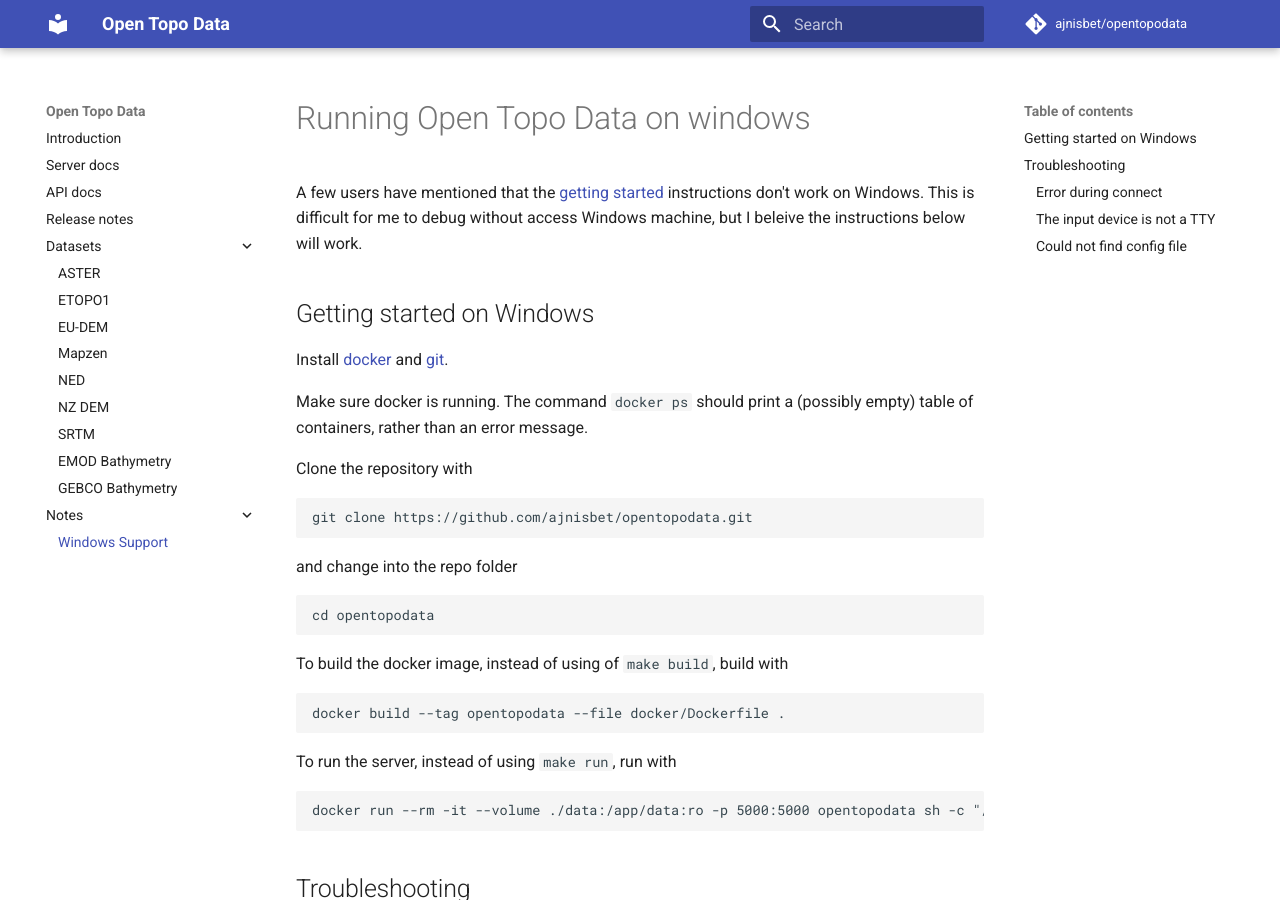
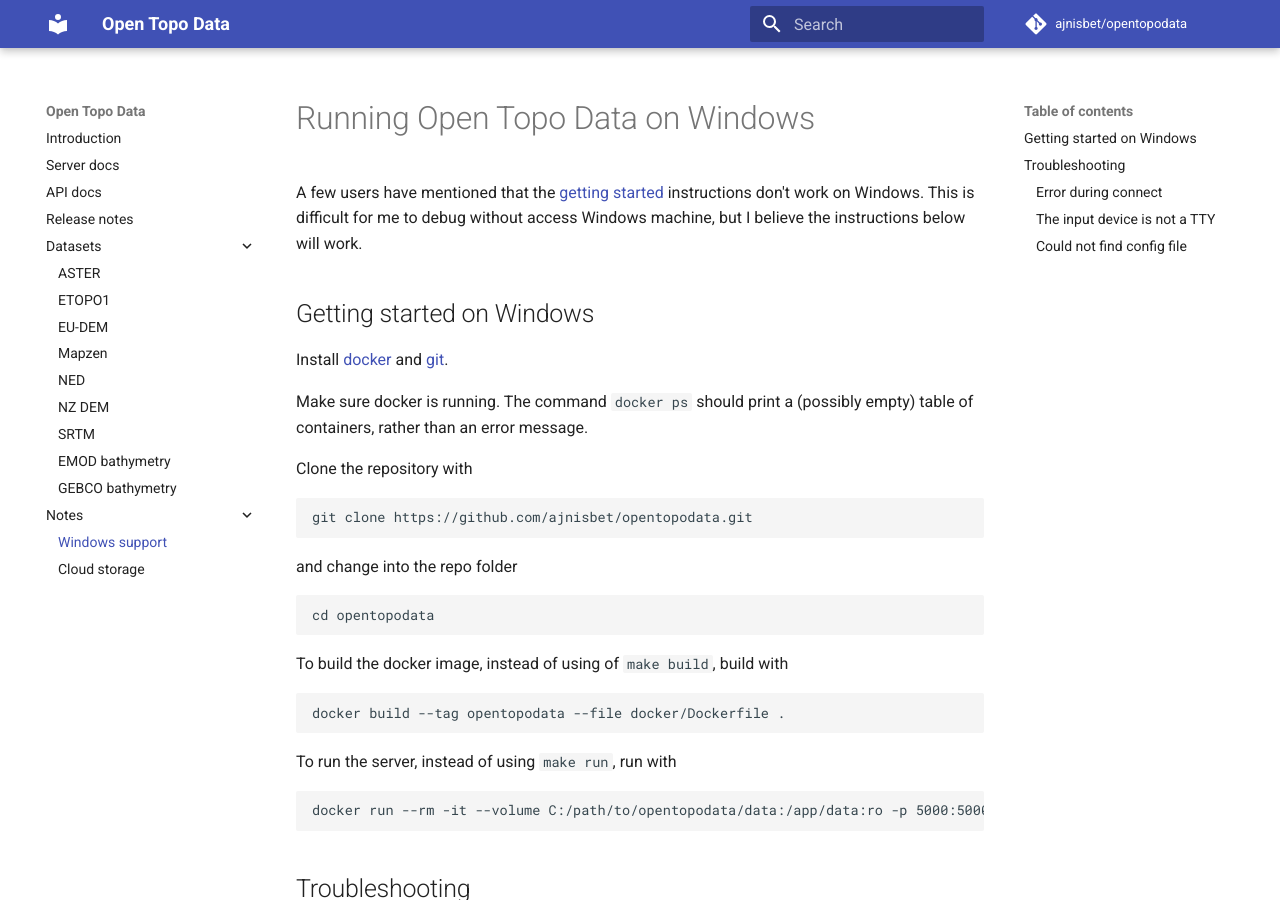
Before and after one commit to ajnisbet/opentopodata, an MkDocs documentation site: the page built from docs/notes/windows-support.md, in a window 1280 px wide and 900 px high. Built offline with MkDocs 1.6.1 and Material for MkDocs 9.7.7, drawn with Linux system fonts in a browser that asks for light colours; comment, search, counter and statistics services are not loaded.

Commit message:
Add cloud storage info

````diff
--- a/docs/notes/windows-support.md
+++ b/docs/notes/windows-support.md
@@ -1,6 +1,6 @@
-# Running Open Topo Data on windows
+# Running Open Topo Data on Windows
 
-A few users have mentioned that the [getting started](/server/) instructions don't work on Windows. This is difficult for me to debug without access Windows machine, but I beleive the instructions below will work.
+A few users have mentioned that the [getting started](/server/) instructions don't work on Windows. This is difficult for me to debug without access Windows machine, but I believe the instructions below will work.
 
 ## Getting started on Windows
 
@@ -30,7 +30,7 @@
 To run the server, instead of using `make run`, run with
 
 ```
-docker run --rm -it --volume ./data:/app/data:ro -p 5000:5000 opentopodata sh -c "/usr/bin/supervisord -c /app/docker/supervisord.conf"
+docker run --rm -it --volume C:/path/to/opentopodata/data:/app/data:ro -p 5000:5000 opentopodata sh -c "/usr/bin/supervisord -c /app/docker/supervisord.conf"
 ```
 
 
--- a/mkdocs.yml
+++ b/mkdocs.yml
@@ -22,10 +22,11 @@
       - NED: 'datasets/ned.md'
       - NZ DEM: datasets/nzdem.md
       - SRTM: 'datasets/srtm.md'
-      - EMOD Bathymetry: 'datasets/emod2018.md'
-      - GEBCO Bathymetry: 'datasets/gebco2020.md'
+      - EMOD bathymetry: 'datasets/emod2018.md'
+      - GEBCO bathymetry: 'datasets/gebco2020.md'
     - Notes:
-      - Windows Support: 'notes/windows-support.md'
+      - Windows support: 'notes/windows-support.md'
+      - Cloud storage: 'notes/cloud-storage.md'
 
 extra_javascript:
   - js/extra.js
````
Also changed, not shown: docs/changelog.md (+2 -1 lines), docs/notes/cloud-storage.md (added, +78 -0 lines), docs/server.md (+14 -8 lines).
